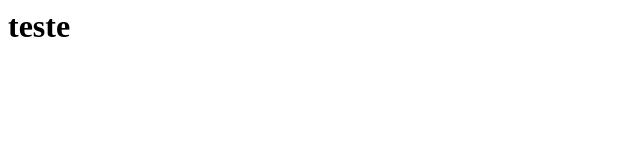
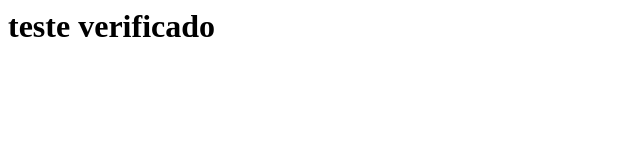
Before and after one commit to ramoncemin/curso-git-flow, a plain HTML site: page index.html in a window 1280 px wide. Shown: the whole page, without its empty margins (0-640 px from the left). Drawn offline with Linux system fonts and the light colour scheme.

Commit message:
commit verificado

```diff
--- a/index.html
+++ b/index.html
@@ -1 +1 @@
-<h1>teste</h1>
+<h1>teste verificado</h1>
```
